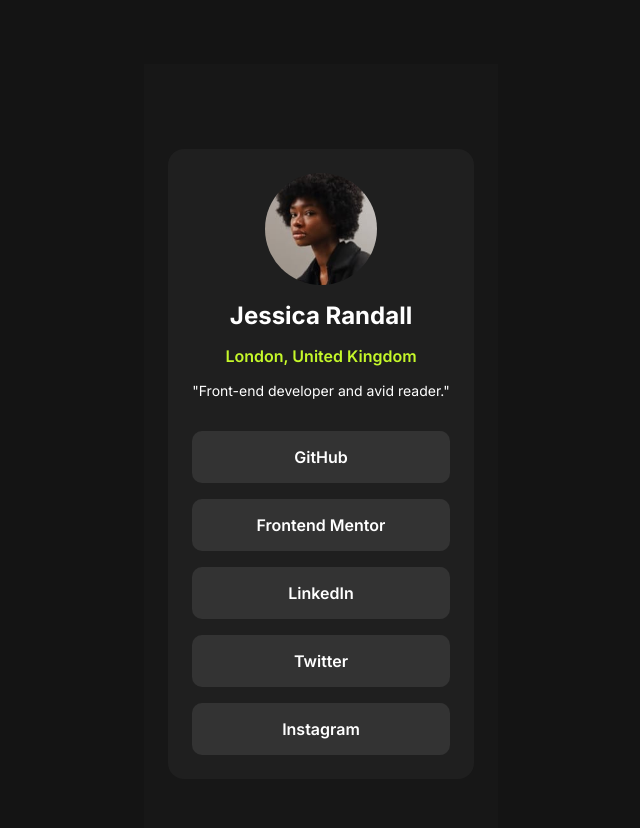
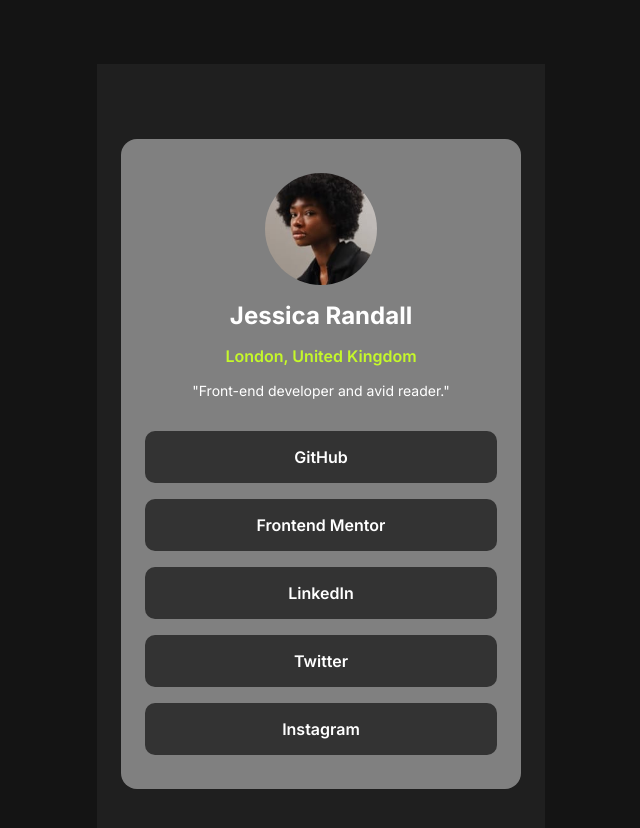
Before and after one commit to ArthKate/fmc-social-links-profile, a plain HTML site: page index.html in a window 1280 px wide. Shown: the whole page, without its empty margins (319-959 px from the left). Drawn offline with Linux system fonts and the light colour scheme.

Commit message:
fix size of desktop view

```diff
--- a/index.html
+++ b/index.html
@@ -11,8 +11,8 @@
   <link rel="stylesheet" href="style.css">
 </head>
 <body>
-  <main class="container">
-    <section class="profile">
+  <main class="wrapper">
+    <section class="profile-container">
       <section class="avatar-section">
         <img src="./assets/images/avatar-jessica.jpeg" alt="Jessica Randall's image">
         <h3>Jessica Randall</h3>
--- a/style.css
+++ b/style.css
@@ -27,7 +27,7 @@ body {
   background-color: var(--bg-Off-Black);
 }
 
-.container {
+.wrapper {
   display: flex;
   flex-direction: column;
   justify-content: center;
@@ -38,7 +38,7 @@ body {
   background-color: var(--bg-Darker-Grey);
 }
 
-.profile {
+.profile-container {
   display: flex;
   flex-direction: column;
   align-items: center;
@@ -100,6 +100,27 @@ p {
   background-color: var(--lime-green);
 }
 
+@media (min-width: 768px) {
+  .wrapper {
+    display: flex;
+    justify-content: center;
+    align-items: center;
+    background-color: var(--bg-Dark-Grey);
+    height: 100vh;
+  }
+
+  .profile-container {
+    display: flex;
+    justify-content: center;
+    align-items: center;
+    background-color: var(--bg-Dark-Grey);
+    background-color: gray;
+    width: 400px;
+    height: 650px;
+  }
+}
+
+
 
 .attribution {
   font-size: 11px;
```
